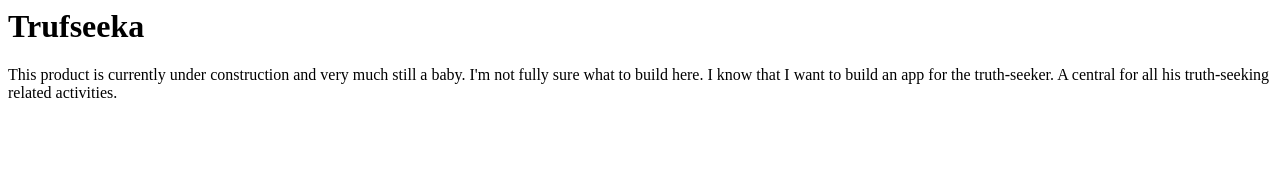
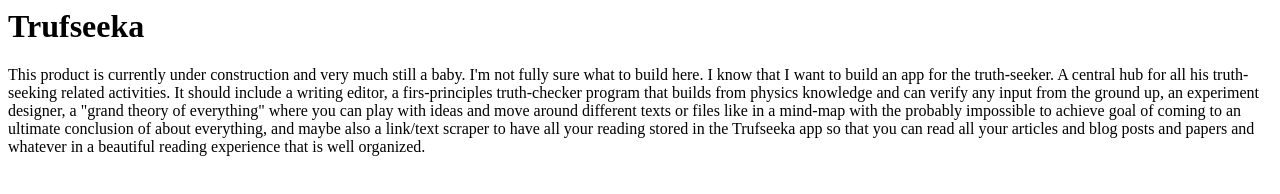
Before and after one commit to Trufseeka/trufseeka, a plain HTML site: page index.html in a window 1280 px wide. Drawn offline with Linux system fonts and the light colour scheme.

Commit message:
Update index.html

```diff
--- a/index.html
+++ b/index.html
@@ -3,7 +3,9 @@
   <body>
 
    <h1>Trufseeka</h1>
-    <p>This product is currently under construction and very much still a baby. I'm not fully sure what to build here. I know that I want to build an app for the truth-seeker. A central for all his truth-seeking related activities.</p>
+    <p>This product is currently under construction and very much still a baby. I'm not fully sure what to build here. I know that I want to build an app for the truth-seeker. A central hub for all his truth-seeking related activities.
+
+    It should include a writing editor, a firs-principles truth-checker program that builds from physics knowledge and can verify any input from the ground up, an experiment designer, a "grand theory of everything" where you can play with ideas and move around different texts or files like in a mind-map with the probably impossible to achieve goal of coming to an ultimate conclusion of about everything, and maybe also a link/text scraper to have all your reading stored in the Trufseeka app so that you can read all your articles and blog posts and papers and whatever in a beautiful reading experience that is well organized.</p>
 
   </body>
 </html>
```
